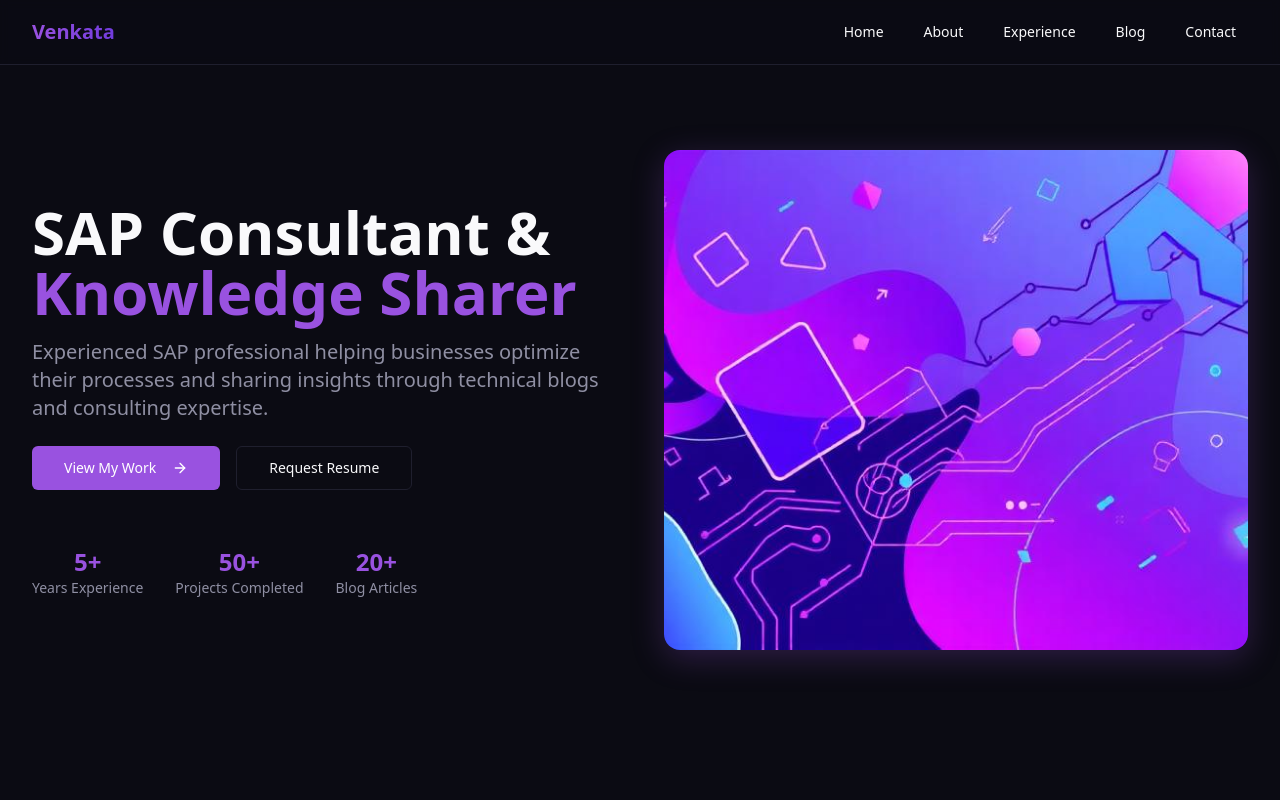
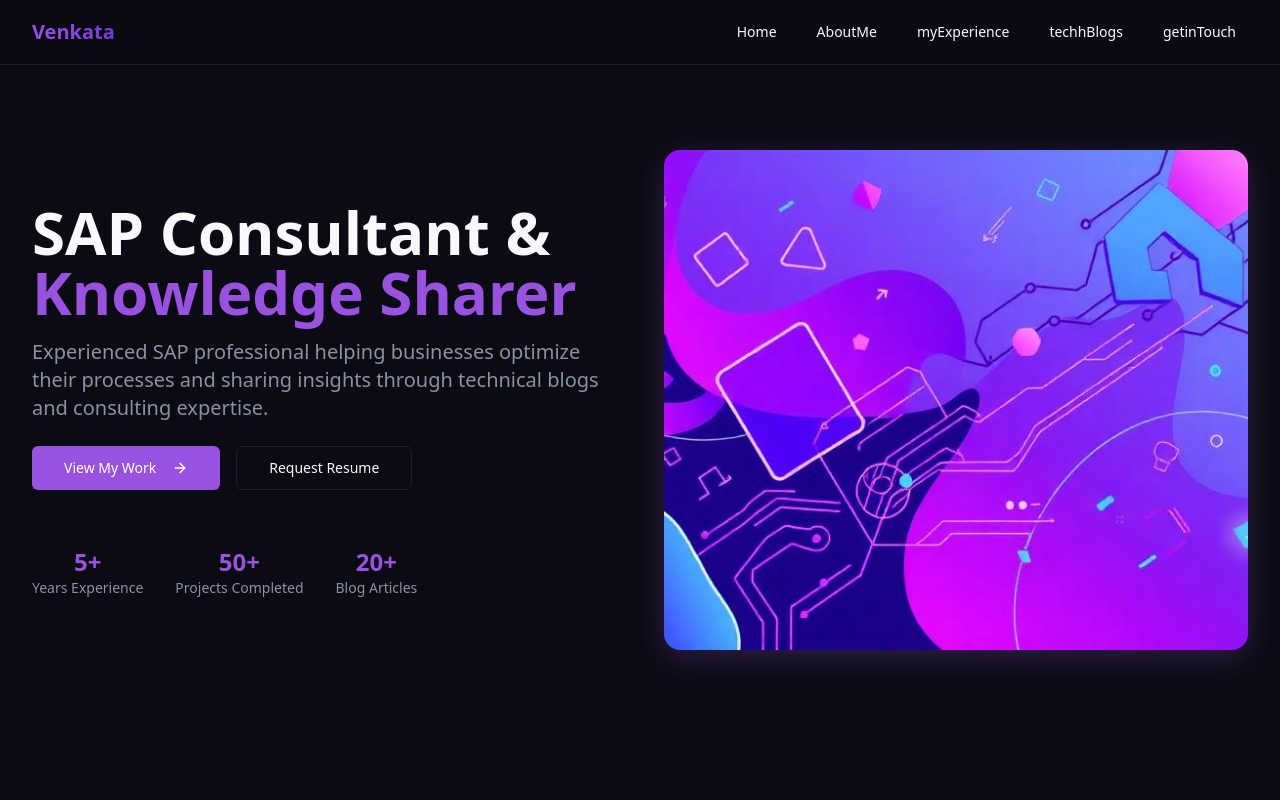
Before and after one commit to sundaragiriv/venkataSite, a React (Vite) app: page / in a window 1280 px wide. Shown: the top 800 px of the page. Built offline with nearby package versions, Linux system fonts and the light colour scheme; the HTML template or start-up script is replaced by a standard one.

Commit message:
feat: update navigation and section names for improved branding

```diff
--- a/src/components/Header.tsx
+++ b/src/components/Header.tsx
@@ -7,10 +7,10 @@ const Header = () => {
 
   const navItems = [
     { href: '#home', label: 'Home' },
-    { href: '#about', label: 'About' },
-    { href: '#experience', label: 'Experience' },
-    { href: '#blog', label: 'Blog' },
-    { href: '#contact', label: 'Contact' },
+    { href: '#aboutMe', label: 'AboutMe' },
+    { href: '#myExperience', label: 'myExperience' },
+    { href: '#techhBlogs', label: 'techhBlogs' },
+    { href: '#getinTouch', label: 'getinTouch' },
   ];
 
   return (
--- a/src/pages/Index.tsx
+++ b/src/pages/Index.tsx
@@ -1,9 +1,9 @@
 import Header from '@/components/Header';
 import Hero from '@/components/Hero';
-import About from '@/components/About';
-import Experience from '@/components/Experience';
-import Blog from '@/components/Blog';
-import Contact from '@/components/Contact';
+import AboutMe from '@/components/About';
+import MyExperience from '@/components/Experience';
+import TechhBlogs from '@/components/Blog';
+import GetInTouch from '@/components/Contact';
 import Footer from '@/components/Footer';
 
 const Index = () => {
@@ -12,10 +12,10 @@ const Index = () => {
       <Header />
       <main>
         <Hero />
-        <About />
-        <Experience />
-        <Blog />
-        <Contact />
+  <AboutMe />
+  <MyExperience />
+  <TechhBlogs />
+  <GetInTouch />
       </main>
       <Footer />
     </div>
```
